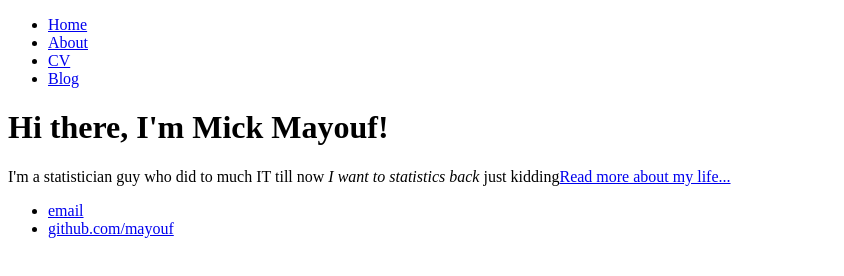
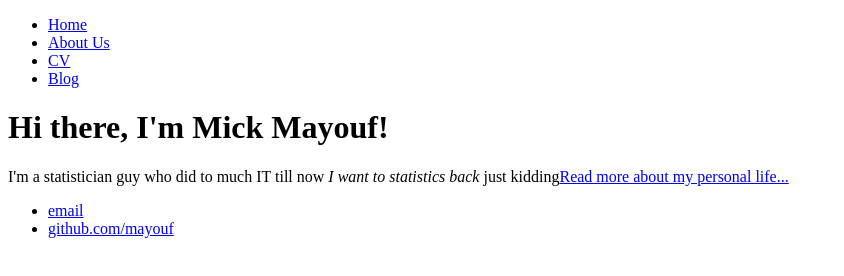
Before and after one commit to prashant-45/mic-mayouf, a plain HTML site: page index.html in a window 1280 px wide. Shown: the whole page, without its empty margins (0-844 px from the left). Drawn offline with Linux system fonts and the light colour scheme.

Commit message:
Update index.html

```diff
--- a/index.html
+++ b/index.html
@@ -7,7 +7,8 @@
 		<nav>
     		<ul>
         		<li><a href="/">Home</a></li>
-	        	<li><a href="/about">About</a></li>
+	        	<li><a href="/about">About Us
+				</a></li>
         		<li><a href="/cv">CV</a></li>
         		<li><a href="/blog">Blog</a></li>
     		</ul>
@@ -15,7 +16,7 @@
 		<div class="container">
     		<div class="blurb">
         		<h1>Hi there, I'm Mick Mayouf!</h1>
-				<p>I'm a statistician guy who did to much IT till now <em> I want to statistics back </em> just kidding<a href="/about">Read more about my life...</a></p>
+				<p>I'm a statistician guy who did to much IT till now <em> I want to statistics back </em> just kidding<a href="/about">Read more about my personal life...</a></p>
     		</div><!-- /.blurb -->
 		</div><!-- /.container -->
 		<footer>
```
